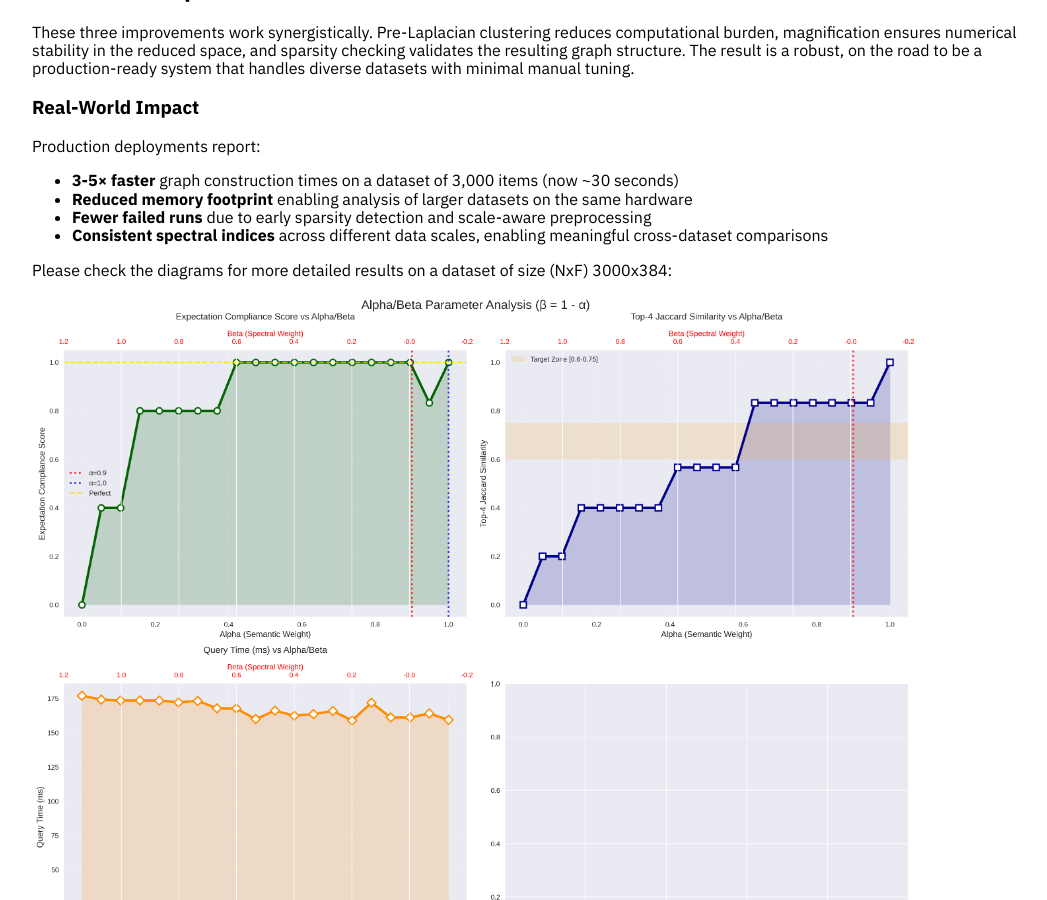
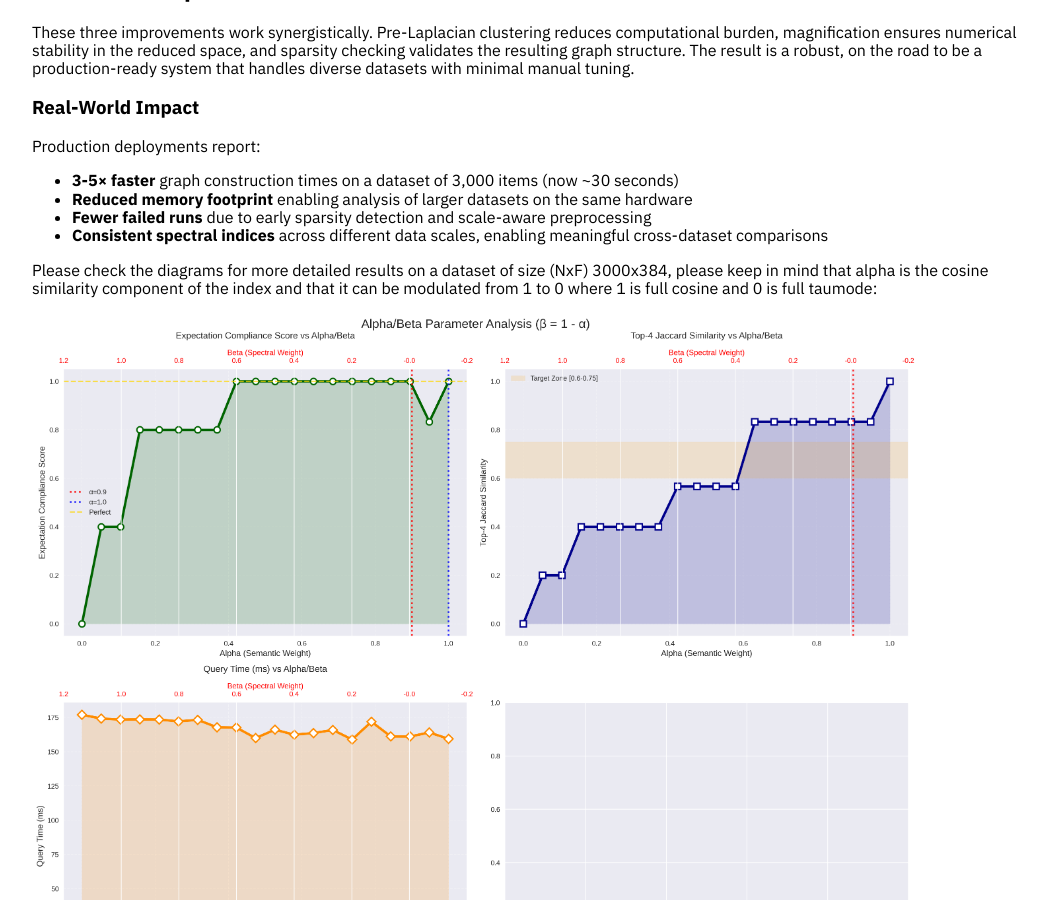
Before and after one commit to Mec-iS/staticwebpage, a Jekyll site: the page built from posts/002_early_october_improvements.md, in a window 1280 px wide and 900 px high, scrolled down 1960 px. Shown: the whole window, without its empty margins (104-1151 px from the left). Built offline with Jekyll 4.4.1, drawn with Linux system fonts in a browser that asks for light colours; nearby versions of some CDN libraries.

Commit message:
add sentence

```diff
--- a/posts/002_early_october_improvements.md
+++ b/posts/002_early_october_improvements.md
@@ -75,7 +75,7 @@ Production deployments report:
 - **Fewer failed runs** due to early sparsity detection and scale-aware preprocessing
 - **Consistent spectral indices** across different data scales, enabling meaningful cross-dataset comparisons
 
-Please check the diagrams for more detailed results on a dataset of size (NxF) 3000x384:
+Please check the diagrams for more detailed results on a dataset of size (NxF) 3000x384, please keep in mind that alpha is the cosine similarity component of the index and that it can be modulated from 1 to 0 where 1 is full cosine and 0 is full taumode:
 
 <img src="../assets/blog/002/alpha_beta_trends.png" alt="Alpha Beta Trends" width="88%"/>
 
```
